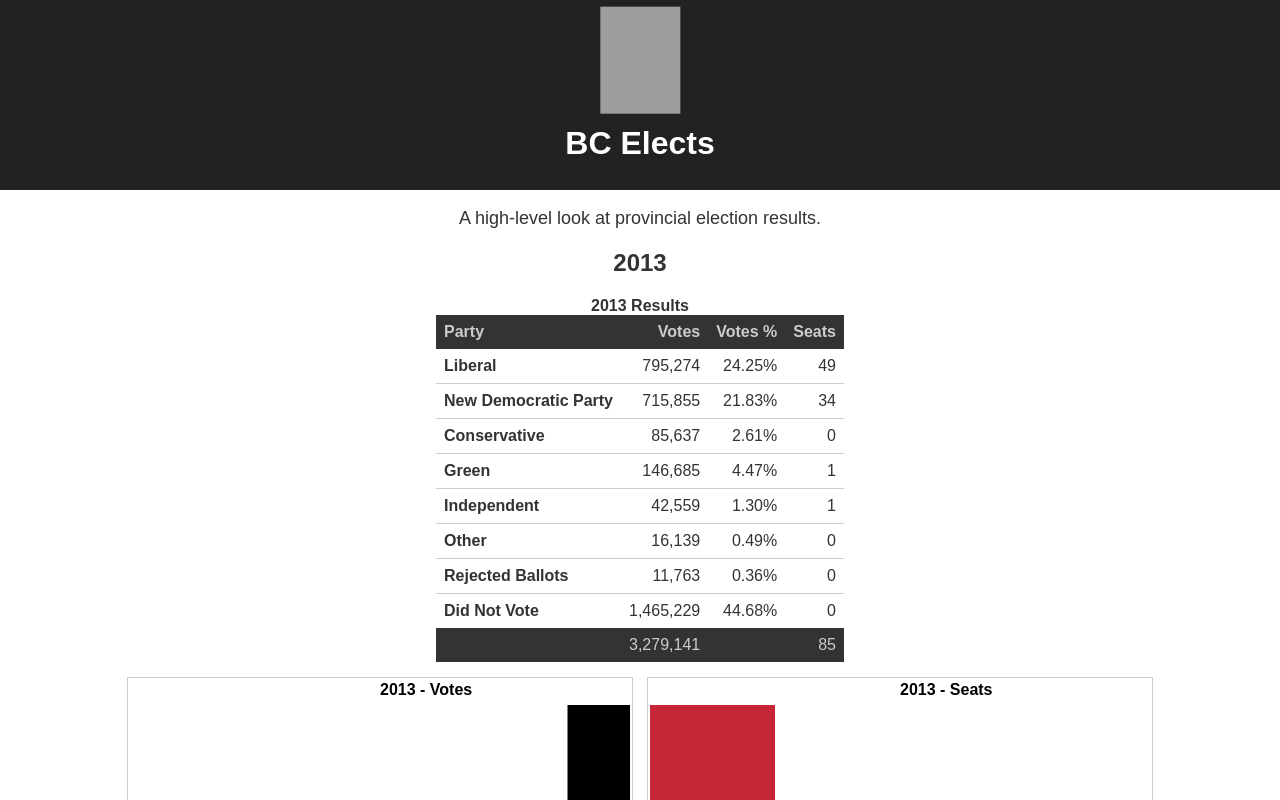
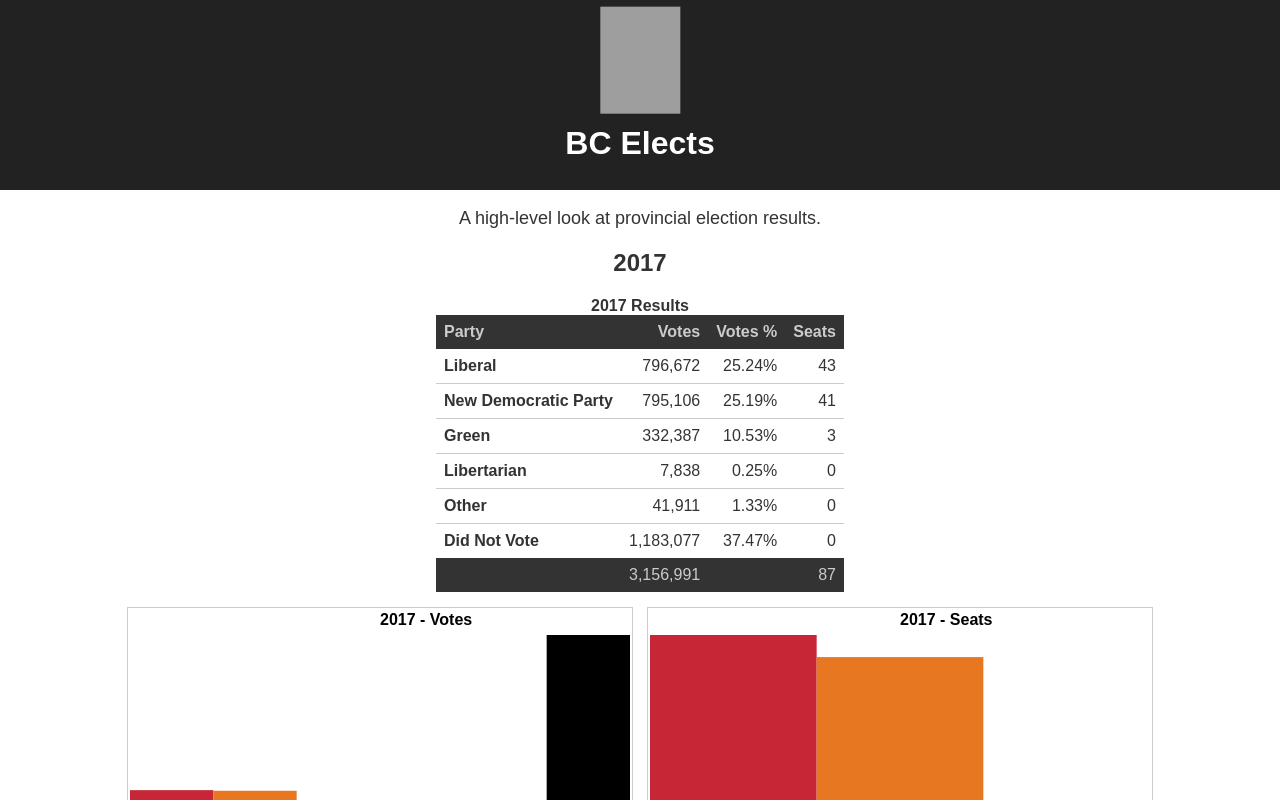
Before and after one commit to grantpalin/bc-elects, a React (Create React App) app: page / in a window 1280 px wide. Shown: the top 800 px of the page. Built offline with nearby package versions, Linux system fonts and the light colour scheme; grey boxes are pictures that could not be loaded.

Commit message:
Added current year initial results

```diff
--- a/src/App.js
+++ b/src/App.js
@@ -9,6 +9,47 @@ import './App.css';
 class App extends Component {
 	render() {
 		const data = [
+			{
+				"year": 2017,
+				"results": [
+					{
+						"party": "Liberal",
+						"abbr": "LIB",
+						"votes": 796672,
+						"seats": 43
+					},
+					{
+						"party": "New Democratic Party",
+						"abbr": "NDP",
+						"votes": 795106,
+						"seats": 41
+					},
+					{
+						"party": "Green",
+						"abbr": "GP",
+						"votes": 332387,
+						"seats": 3
+					},
+					{
+						"party": "Libertarian",
+						"abbr": "lbn",
+						"votes": 7838,
+						"seats": 0
+					},
+					{
+						"party": "Other",
+						"abbr": "other",
+						"votes": 41911,
+						"seats": 0
+					},
+					{
+						"party": "Did Not Vote",
+						"abbr": "dnv",
+						"votes": 1183077,
+						"seats": 0
+					}
+				]
+			},
 			{
 				"year": 2013,
 				"results": [
```
